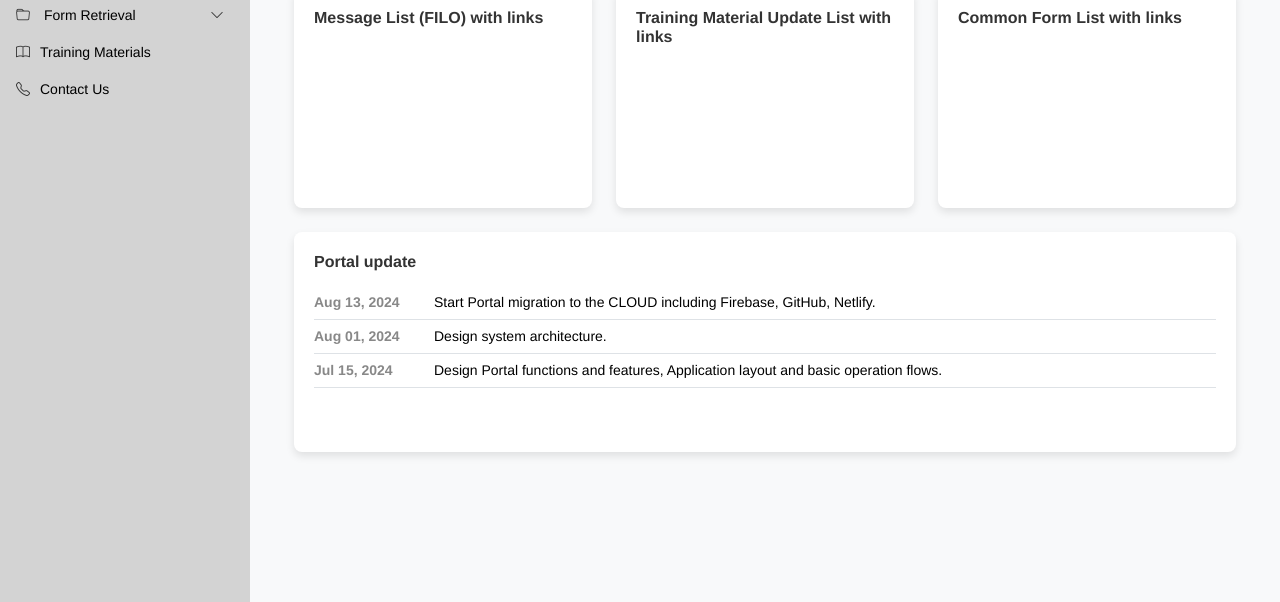
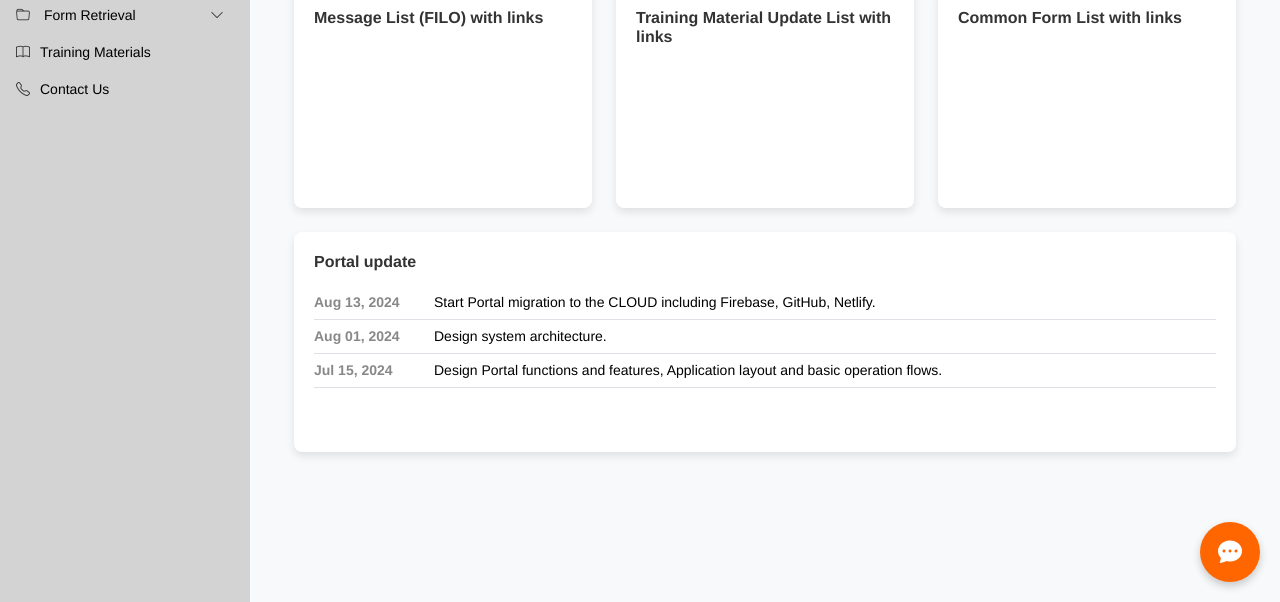
Before and after one commit to nelsonlauhy/agentassist, a plain HTML site: page dashboard.html in a window 1280 px wide. Shown: the part 198-800 px from the top of the page. Drawn offline with nearby package versions, Linux system fonts and the light colour scheme.

Commit message:
Add chatbot icon

```diff
--- a/css/styles.css
+++ b/css/styles.css
@@ -185,3 +185,30 @@ body {
         min-width: 90px; /* Increase min width for date column on mobile */
     }
 }
+
+/* Chatbot Icon Styling */
+.chatbot-icon {
+    position: fixed;
+    bottom: 20px;
+    right: 20px;
+    background-color: #ff6600; /* Orange color */
+    color: white;
+    width: 60px;
+    height: 60px;
+    border-radius: 50%;
+    display: flex;
+    justify-content: center;
+    align-items: center;
+    box-shadow: 0 4px 8px rgba(0, 0, 0, 0.2); /* Slight shadow for depth */
+    cursor: pointer;
+    transition: background-color 0.3s ease;
+    z-index: 1000; /* Ensure it stays on top of other elements */
+}
+
+.chatbot-icon i {
+    font-size: 24px;
+}
+
+.chatbot-icon:hover {
+    background-color: #cc5200; /* Darker orange on hover */
+}
--- a/dashboard.html
+++ b/dashboard.html
@@ -74,6 +74,10 @@
             </div>
 
         </div>
+        <!-- Chatbot Icon -->
+        <div class="chatbot-icon">
+            <i class="bi bi-chat-dots-fill"></i>
+        </div>
 
     </div>
 </div>
```
